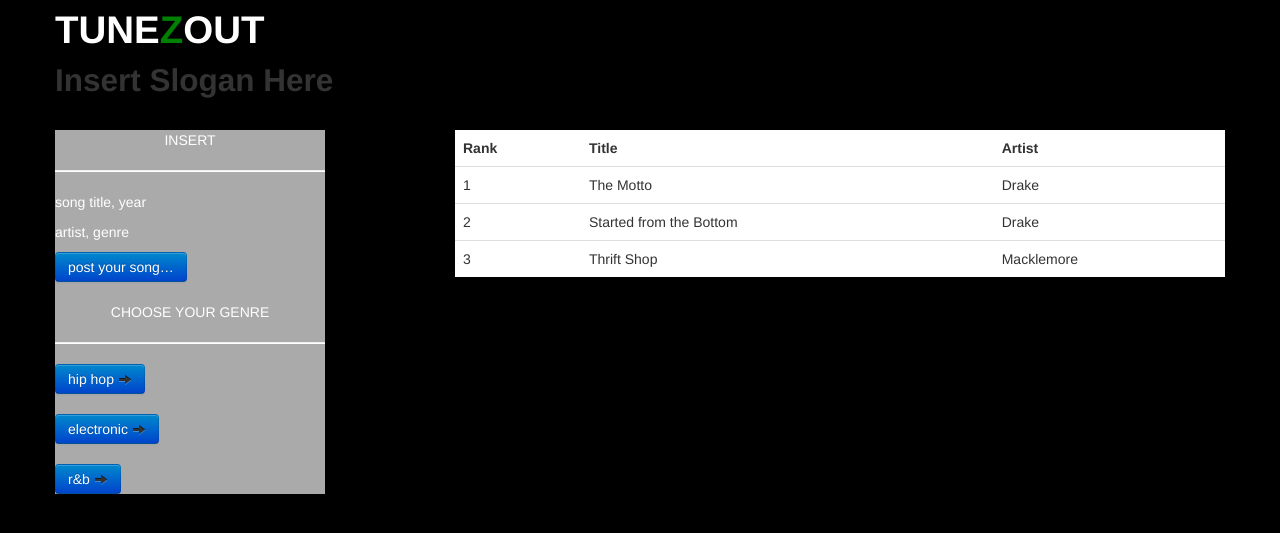
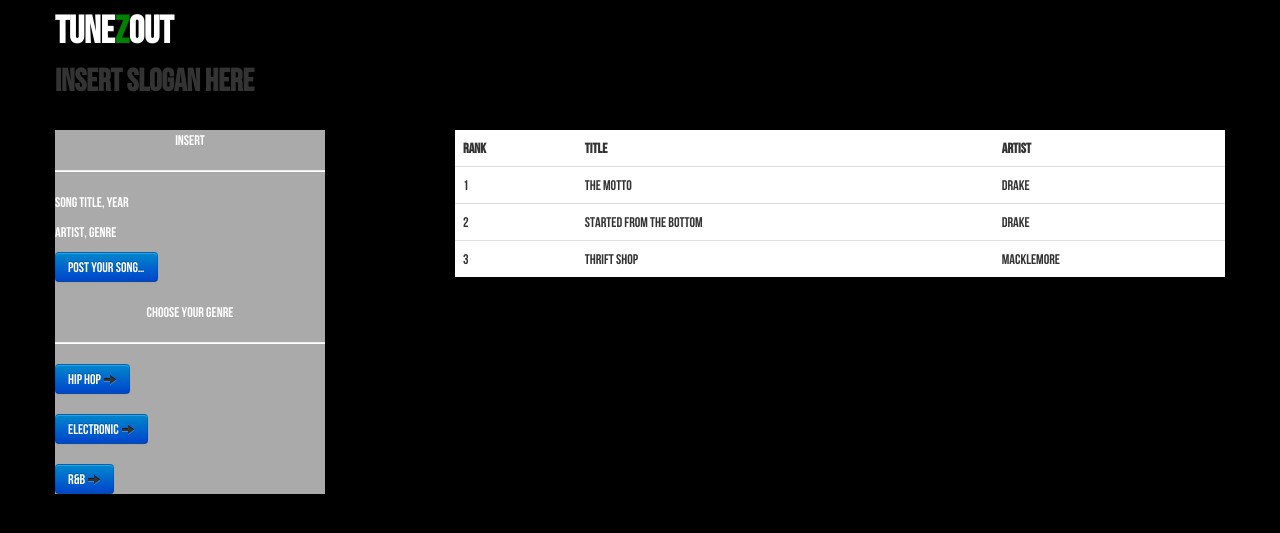
Before and after one commit to alykhank/Tunezout, a Flask app: page / in a window 1280 px wide. Shown: the top 533 px of the page. Run offline with Flask 2, Linux system fonts and the light colour scheme; some libraries are stand-ins or nearby versions.

Commit message:
Add Bebas Neue font.

```diff
--- a/static/css/styles.css
+++ b/static/css/styles.css
@@ -1,5 +1,16 @@
+@font-face {
+    font-family: 'Bebas Neue';
+    src: url('/static/fonts/Bebas Neue.eot');
+    src: url('/static/fonts/Bebas Neue.eot?#iefix') format('embedded-opentype'),
+         url('/static/fonts/Bebas Neue.woff') format('woff'),
+         url('/static/fonts/Bebas Neue.ttf') format('truetype'),
+         url('/static/fonts/Bebas Neue.svg#Bebas%20Neue') format('svg');
+    font-weight: normal;
+    font-style: normal;
+}
+
 body {
-	/* font-family: 'Helvetica Neue', Helvetica, Arial, sans-serif; */
+	font-family: 'Bebas Neue', 'Helvetica Neue', Helvetica, Arial, sans-serif;
 	background-color: black;
 }
 
```
Also changed, not shown: static/fonts/Bebas Neue.ttf (added), static/fonts/Bebas Neue.woff (added), 2 other files.
